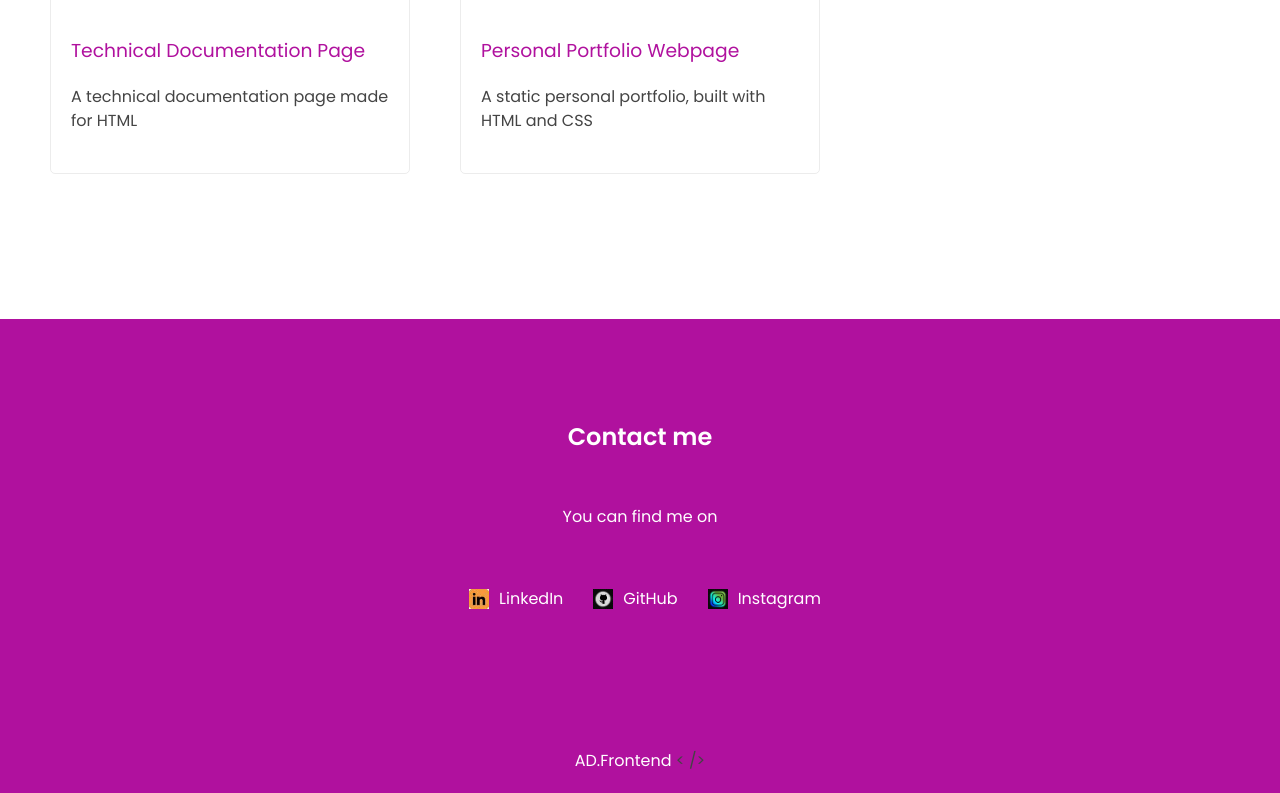
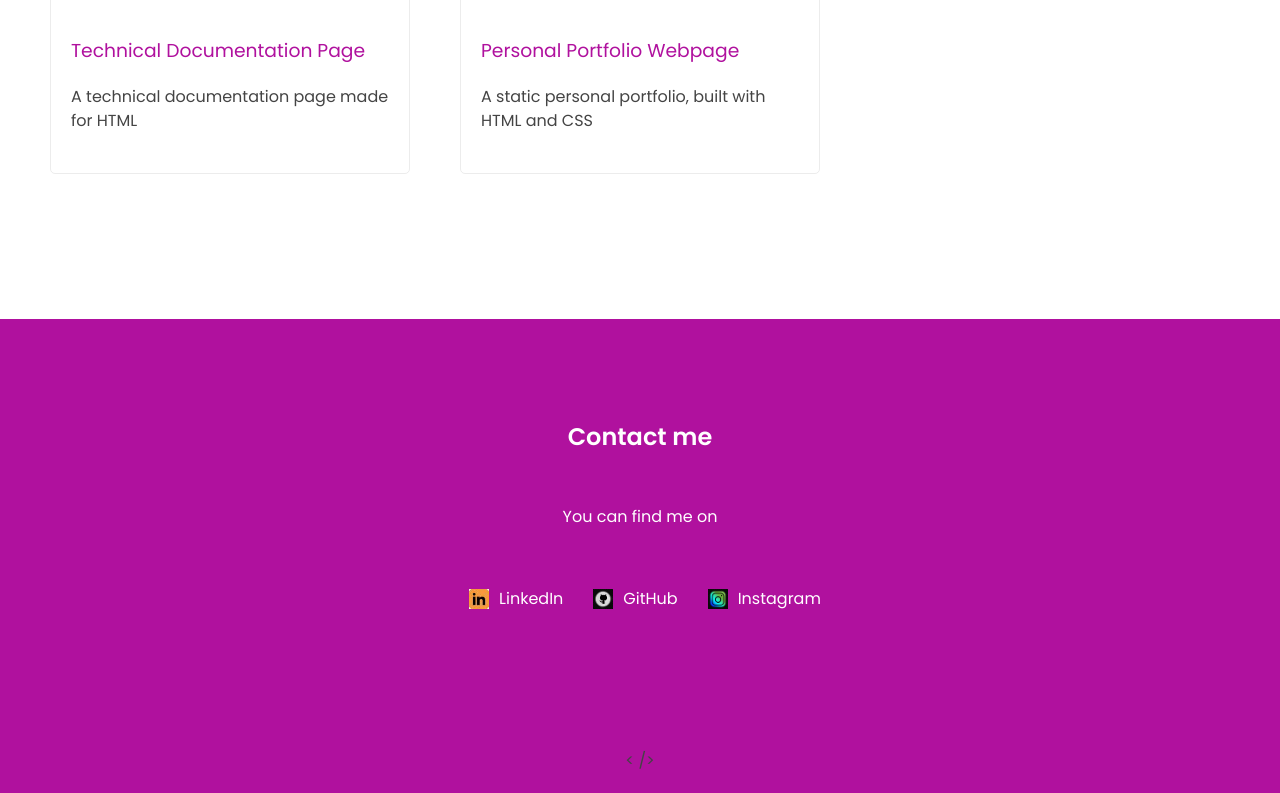
Before and after one commit to rahuldk1105/my-portfolio, a plain HTML site: page index.html in a window 1280 px wide. Shown: the part 1987-2780 px from the top of the page. Drawn offline with Linux system fonts and the light colour scheme.

Commit message:
Update index.html

```diff
--- a/index.html
+++ b/index.html
@@ -143,7 +143,6 @@
 
 <footer>
   <p>
-    AD.Frontend
     <span class="code">&lt;</span>
     <span class="code">&#47;&gt;</span>
   </p>
```
